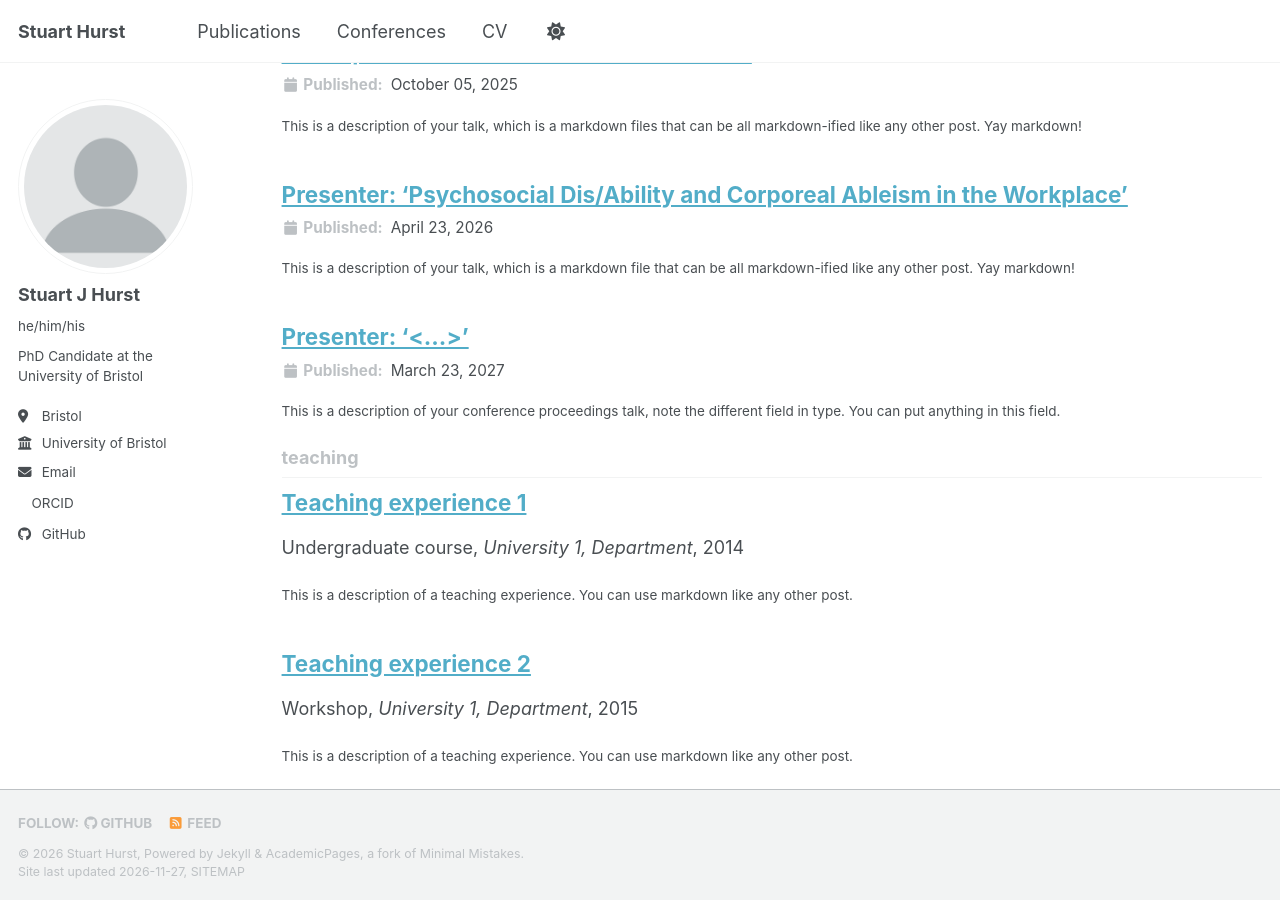
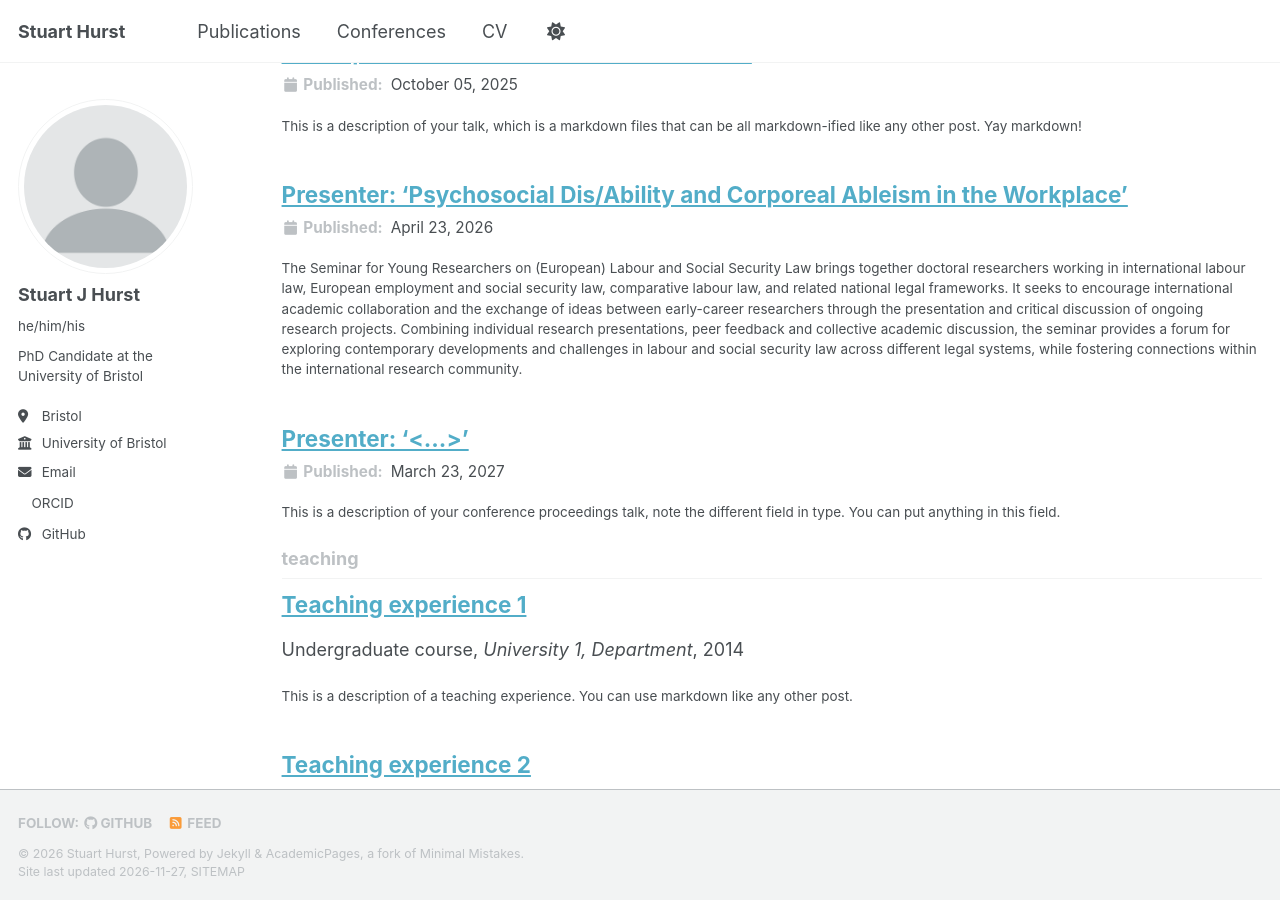
Before and after one commit to stuartjhurst/stuartjhurst.github.io, a Jekyll site: the page built from _pages/collection-archive.html, in a window 1280 px wide and 900 px high, scrolled down 2718 px. Built offline with Jekyll 4.4.1, drawn with Linux system fonts in a browser that asks for light colours; a script bundle is joined from its source files by our own code; a style sheet for code colours, icons or effects is not loaded.

Commit message:
Update 2026YRSHelsinki.md

```diff
--- a/_talks/2026YRSHelsinki.md
+++ b/_talks/2026YRSHelsinki.md
@@ -10,4 +10,6 @@ seminar: "16th Seminar for Young Researchers on (European) Labour Law and Social
 seminar_dates: "23–25 April 2026"
 ---
 
-This is a description of your talk, which is a markdown file that can be all markdown-ified like any other post. Yay markdown!
+The Seminar for Young Researchers on (European) Labour and Social Security Law brings together doctoral researchers working in international labour law, European employment and social security law, comparative labour law, and related national legal frameworks. It seeks to encourage international academic collaboration and the exchange of ideas between early-career researchers through the presentation and critical discussion of ongoing research projects. Combining individual research presentations, peer feedback and collective academic discussion, the seminar provides a forum for exploring contemporary developments and challenges in labour and social security law across different legal systems, while fostering connections within the international research community.
+
+I presented some preliminary findings from my doctoral research. The presentation introduced the theoretical and conceptual foundations of my project before examining corporeal ableism and the ways in which psychosocial hazards are understood and addressed in the workplace. In particular, I explored the relationship between legal constructions of disability, non-evident and invisible disabilities, epistemic injustice, and the provision of reasonable adjustments. The presentation provided an opportunity to engage with fellow early-career researchers and established academics on these issues, situating my research within broader debates on disability, equality and the regulation of working life.
```
